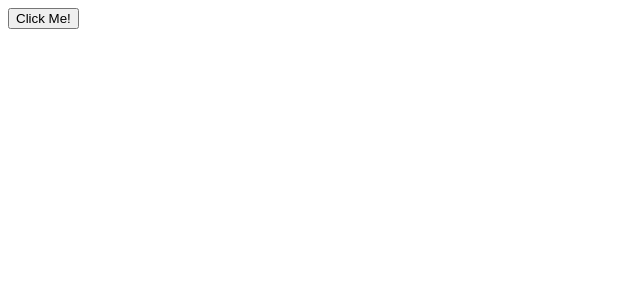
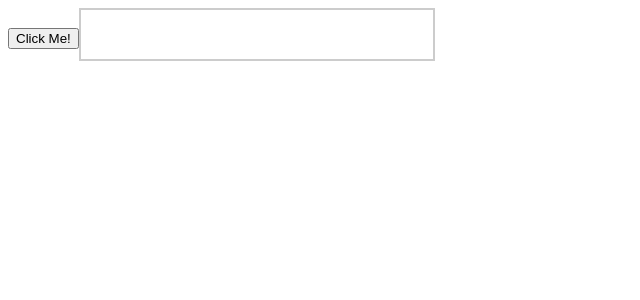
Before and after one commit to JL-Agbalo/bro_code_tutorial, a React (Vite) app: page / in a window 1280 px wide. Shown: the top 300 px of the page, without its empty margins (0-640 px from the left). Built offline with nearby package versions, Linux system fonts and the light colour scheme.

Commit message:
Component render using inputref

```diff
--- a/src/UseRef.jsx
+++ b/src/UseRef.jsx
@@ -1,17 +1,23 @@
 import React, {useState, useRef, useEffect} from 'react'
 
 function UseRef() {
-    let [number, setNumber] = useState(0)
+    // let [number, setNumber] = useState(0)
+
+    const inputRef = useRef(null);
+
     useEffect(() => {
         console.log("Component Rendered")
+        console.log("Input Ref: ", {inputRef})
     })
     function handleClick(){
-        setNumber(n => n + 1)
+        // setNumber(n => n + 1)
+        inputRef.current.focus();
     }
 
   return (
     <div>
         <button onClick={handleClick}>Click Me!</button>
+        <input type="text" ref={inputRef} />
     </div>
   )
 }
```
